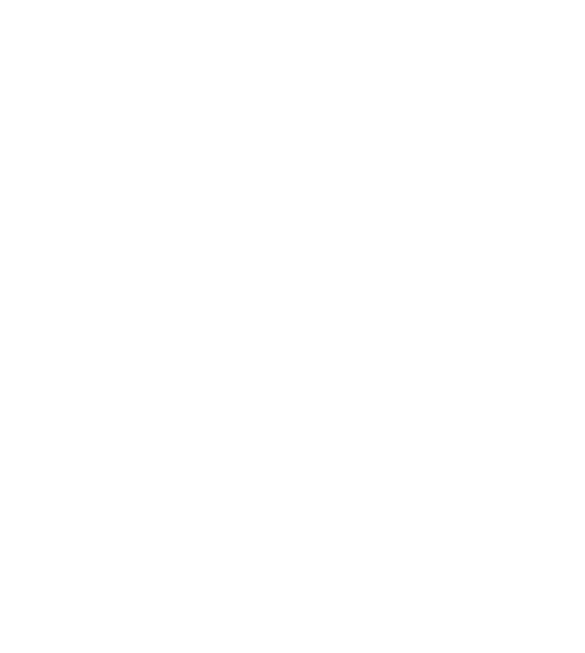
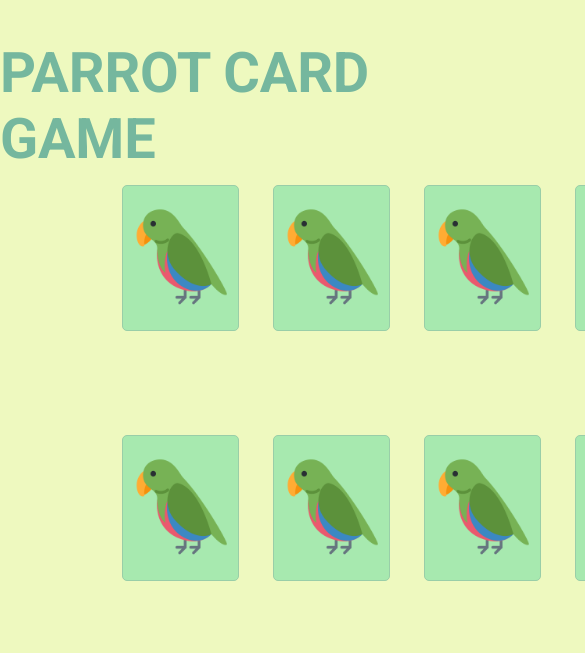
Before and after one commit to tiagodlb/Projeto-4-Parrot-Card-Game, a plain HTML site: page index.html in a window 390 px wide. Shown: the top 653 px of the page, 585 px wide, since content can reach past the window. Drawn offline with Linux system fonts and the light colour scheme.

Commit message:
Layout para desktop e mobile disponibilizado de acordo com o do figma fornecido

```diff
--- a/index.html
+++ b/index.html
@@ -1,12 +1,69 @@
 <!DOCTYPE html>
 <html lang="en">
+
 <head>
     <meta charset="UTF-8">
     <meta http-equiv="X-UA-Compatible" content="IE=edge">
     <meta name="viewport" content="width=device-width, initial-scale=1.0">
-    <title>Document</title>
+    <title>Parrot Card Game</title>
+    <link rel="stylesheet" href="reset.css">
+    <link rel="stylesheet" href="style.css">
+    <link rel="preconnect" href="https://fonts.googleapis.com">
+    <link rel="preconnect" href="https://fonts.gstatic.com" crossorigin>
+    <link href="https://fonts.googleapis.com/css2?family=Roboto:wght@700&display=swap" rel="stylesheet">
+
 </head>
+
 <body>
+    <header>
+        <div class="Title">
+            <h1>PARROT CARD GAME</h1>
+        </div>
+    </header>
+    <main>
+        <section>
+            <div class= container-carta>
+                <div class="carta">
+                    <figure><img src="imagens/front.png"></figure>
+                </div>
+                <div class="carta">
+                    <figure><img src="imagens/front.png"></figure>
+                </div>
+                <div class="carta">
+                    <figure><img src="imagens/front.png"></figure>
+                </div>
+                <div class="carta">
+                    <figure><img src="imagens/front.png"></figure>
+                </div>
+                <div class="carta">
+                    <figure><img src="imagens/front.png"></figure>
+                </div>
+                <div class="carta">
+                    <figure><img src="imagens/front.png"></figure>
+                </div>
+                <div class="carta">
+                    <figure><img src="imagens/front.png"></figure>
+                </div>
+                <div class="carta">
+                    <figure><img src="imagens/front.png"></figure>
+                </div>
+                <div class="carta">
+                    <figure><img src="imagens/front.png"></figure>
+                </div>
+                <div class="carta">
+                    <figure><img src="imagens/front.png"></figure>
+                </div>
+                <div class="carta">
+                    <figure><img src="imagens/front.png"></figure>
+                </div>
+                <div class="carta">
+                    <figure><img src="imagens/front.png"></figure>
+                </div>
+            </div>
+        </section>
+    </main>
+    <!--Scripts-->
+    <script src="scripts.js"></script>
+</body>
 
-</body>
 </html>
--- a/style.css
+++ b/style.css
@@ -0,0 +1,105 @@
+/* ---------- Desktop ---------- */
+
+/* --- Body --- */
+body {
+    background-color: #EEF9BF;
+    height: 100vh;
+    width: 100vw;
+}
+
+/* --- Header --- */
+
+header {
+    width: 100%;
+    height: 100%;
+    position: absolute;
+    top: 40px;
+}
+
+.Title {
+    display: flex;
+    justify-content: center;
+    align-items: center;
+}
+
+header h1 {
+    font-family: 'Roboto', sans-serif;
+    letter-spacing: -0.004em;
+    line-height: 66px;
+    font-size: 56px;
+    font-weight: bold;
+
+    color: #75B79E;
+}
+
+section {
+    margin-top: 150px;
+    margin-left: 122px;
+    margin-right: 116px;
+}
+
+.container-carta {
+    width: 906px;
+    height: 500px;
+    /* mudar isso pra % ou afim*/
+    display: flex;
+    flex-wrap: wrap;
+    justify-content: space-between;
+    align-items: center;
+}
+
+.carta {
+    margin-right: 34px;
+    margin-bottom: 34px;
+    width: 117px;
+    height: 146px;
+    display: flex;
+    justify-content: center;
+    align-items: center;
+    background: #A7E9AF;
+    border: 1px solid #99CEA8;
+    box-sizing: border-box;
+    border-radius: 5px;
+}
+
+.carta img {
+    width: 100px;
+    height: 100px;
+}
+
+/* ---------- Mobile ---------- */
+
+@media screen and (max-width: 335px) {
+
+    .Title {
+        width: 100vmin;
+        display: flex;
+        flex-wrap: wrap;
+        justify-content: center;
+        align-items: center;
+    }
+
+    header h1 {
+        line-height: 42px;
+        font-size: 36px;
+        text-align: center;
+    }
+
+    section {
+        width: 335px;
+        margin-left: 0;
+    }
+
+    .container-carta {
+        width: 100vmin;
+        height: 100%;
+        /* mudar isso pra % ou afim*/
+        display: flex;
+        flex-direction: column;
+    }
+
+    .carta {
+        margin-left: 34px;
+        margin-bottom: 34px;
+    }
+}
```
Also changed, not shown: imagens/bobrossparrot.gif (added), imagens/desktop.png (added), imagens/explodyparrot.gif (added), imagens/fiestaparrot.gif (added), imagens/front.png (added), imagens/metalparrot.gif (added), imagens/mobile.png (added), imagens/revertitparrot.gif (added), imagens/tripletsparrot.gif (added), imagens/unicornparrot.gif (added).
